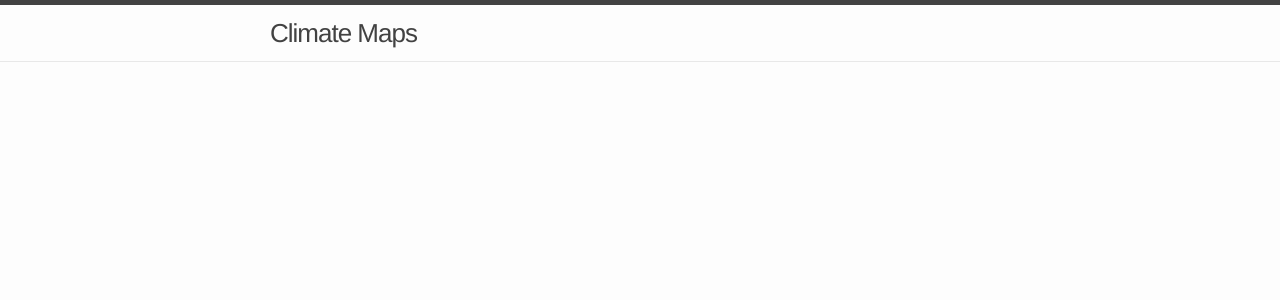
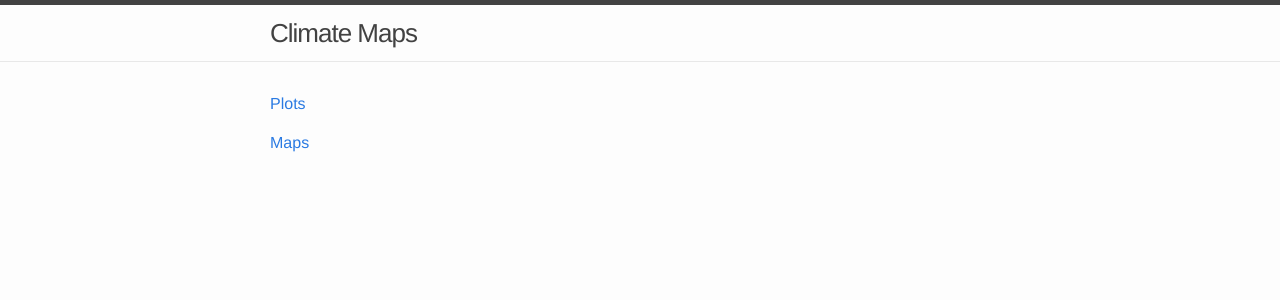
Before and after one commit to ethan-nelson/climate-maps-frontend, a Jekyll site: the page built from index.md, in a window 1280 px wide. Shown: the top 300 px of the page. Built offline with Jekyll 4.4.1, drawn with Linux system fonts in a browser that asks for light colours.

Commit message:
Add base links to index

```diff
--- a/index.md
+++ b/index.md
@@ -1,3 +1,7 @@
 ---
 layout: default
 ---
+
+[Plots]({{ 'plots/' | prepend: site.baseurl }})
+
+[Maps]({{ 'maps/' | prepend: site.baseurl }})
```
